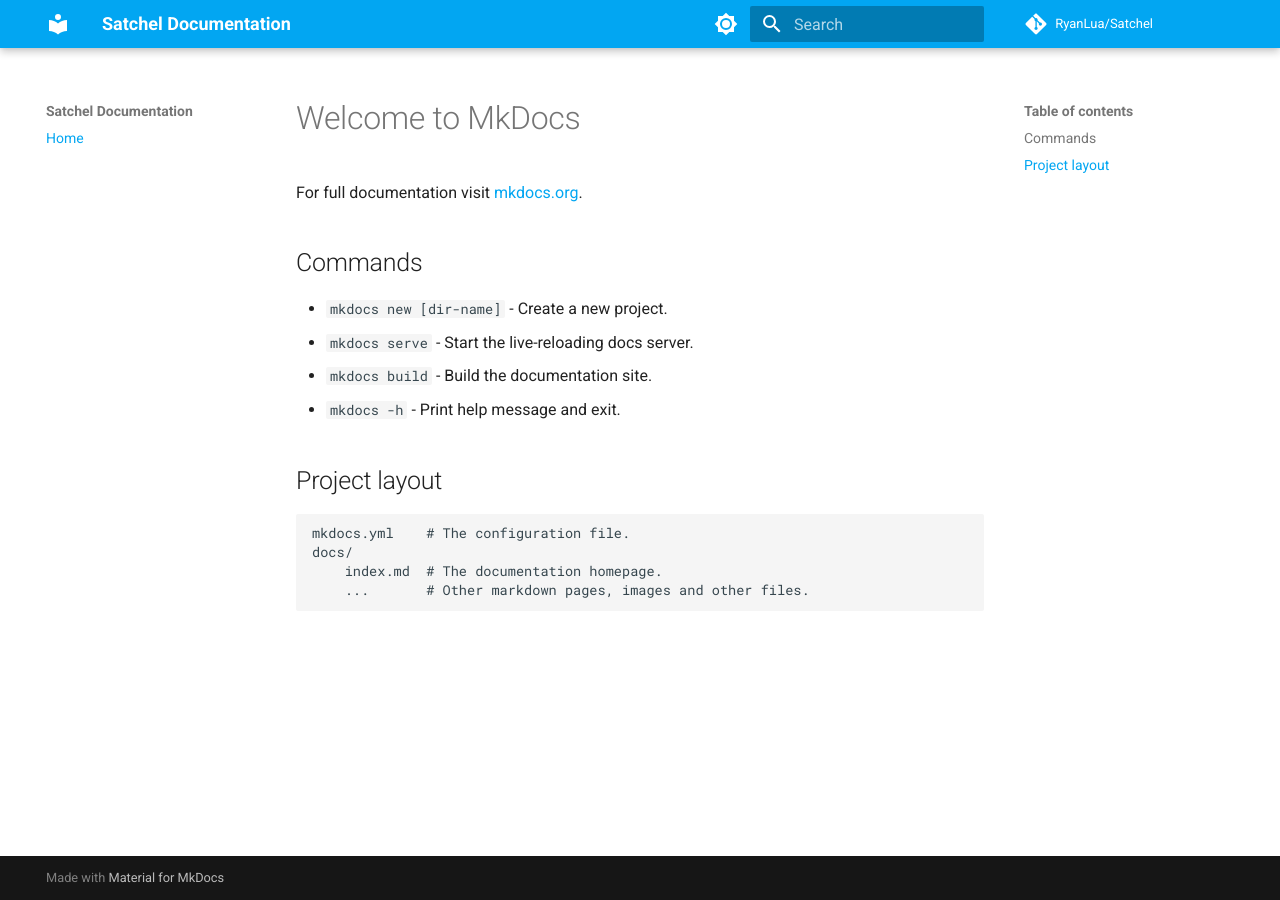
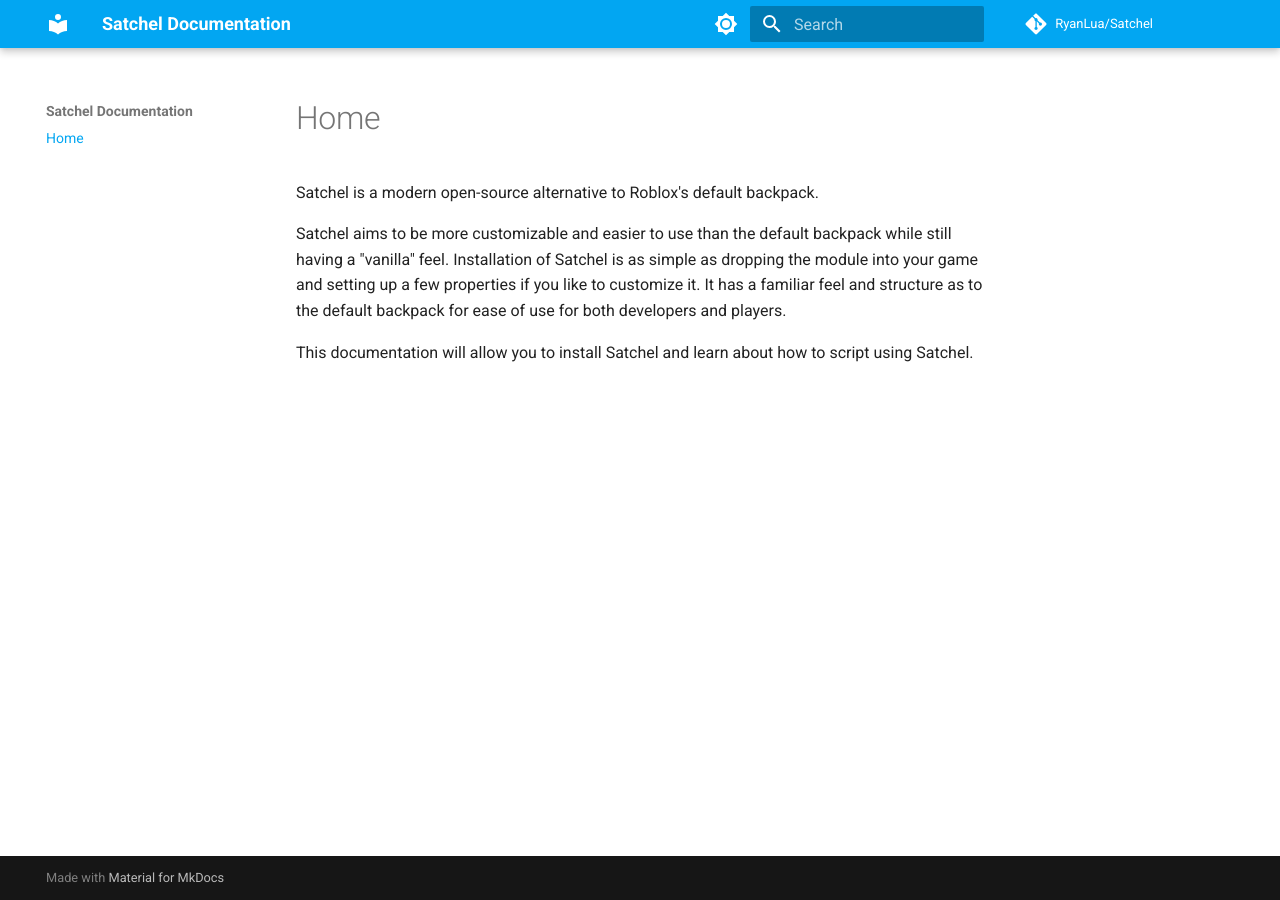
Before and after one commit to RyanLua/Satchel, an MkDocs documentation site: the page built from docs/index.md, in a window 1280 px wide. Built offline with MkDocs 1.6.1 and Material for MkDocs 9.7.7, drawn with Linux system fonts in a browser that asks for light colours; comment, search, counter and statistics services are not loaded.

Commit message:
Update index

```diff
--- a/docs/index.md
+++ b/docs/index.md
@@ -1,17 +1,5 @@
-# Welcome to MkDocs
+Satchel is a modern open-source alternative to Roblox's default backpack.
 
-For full documentation visit [mkdocs.org](https://www.mkdocs.org).
+Satchel aims to be more customizable and easier to use than the default backpack while still having a "vanilla" feel. Installation of Satchel is as simple as dropping the module into your game and setting up a few properties if you like to customize it. It has a familiar feel and structure as to the default backpack for ease of use for both developers and players.
 
-## Commands
-
-* `mkdocs new [dir-name]` - Create a new project.
-* `mkdocs serve` - Start the live-reloading docs server.
-* `mkdocs build` - Build the documentation site.
-* `mkdocs -h` - Print help message and exit.
-
-## Project layout
-
-    mkdocs.yml    # The configuration file.
-    docs/
-        index.md  # The documentation homepage.
-        ...       # Other markdown pages, images and other files.
+This documentation will allow you to install Satchel and learn about how to script using Satchel.
```
